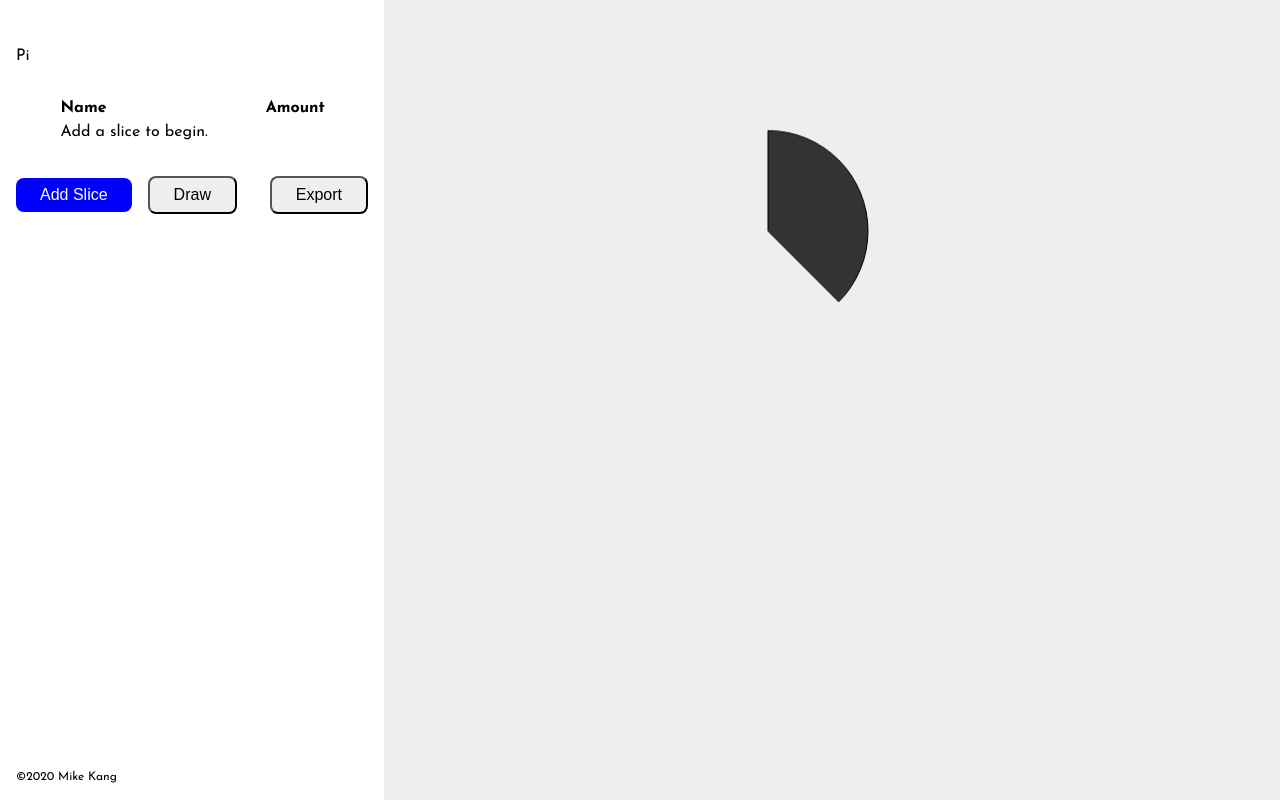
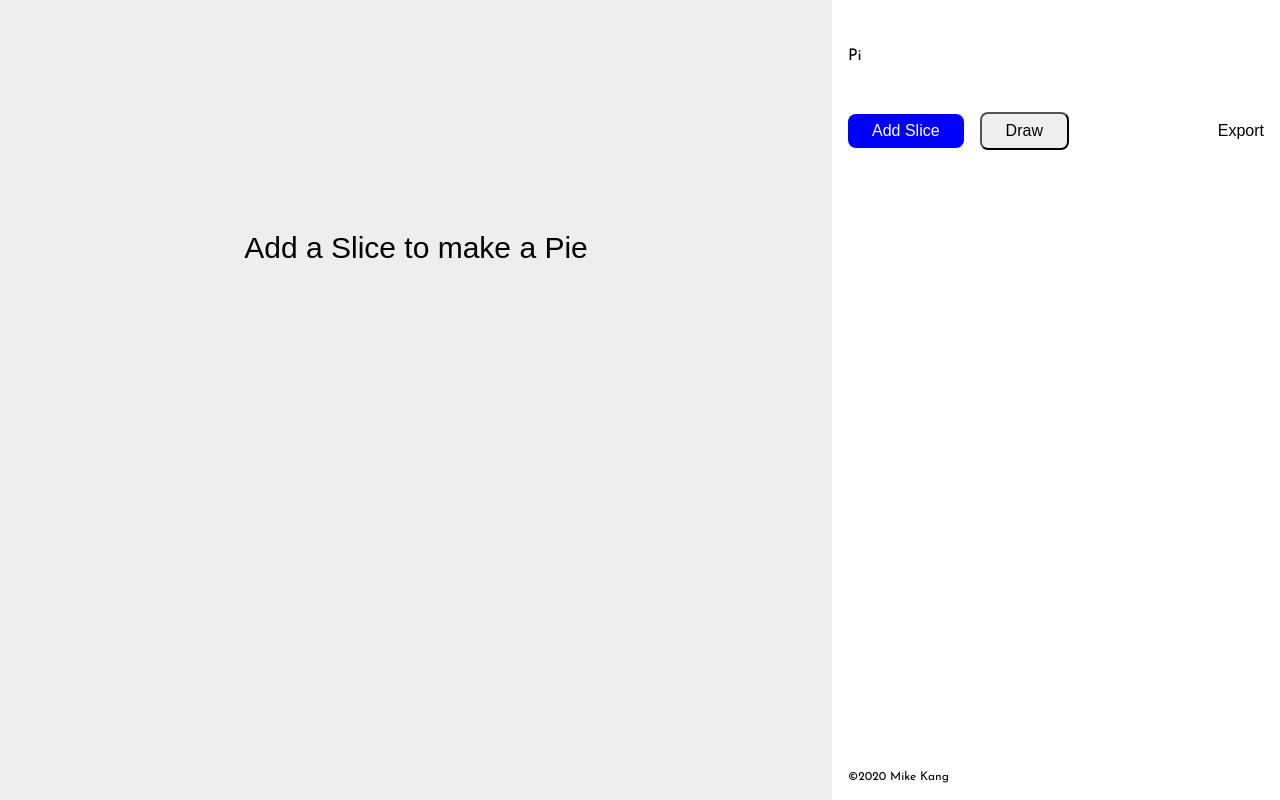
Before and after one commit to mkangjazz/pi, a React (Create React App) app: page / in a window 1280 px wide. Built offline with nearby package versions, Linux system fonts and the light colour scheme.

Commit message:
reverse layout, empty data logic, autofocus

```diff
--- a/src/App.js
+++ b/src/App.js
@@ -4,7 +4,6 @@ import './css/App.css';
 import React, {useEffect, useState} from 'react';
 
 import AddItem from './components/AddItem';
-import NoItems from './components/NoItems';
 import Item from './components/Item';
 import PI from './components/PI';
 import Export from './components/Export';
@@ -52,7 +51,6 @@ function App() {
 
       for (let i = 0; i < uID; i++) {
         if (hiddenItems.indexOf(`idx-${i}`) !== -1) {
-          console.log('hidden');
           continue;
         }
 
@@ -88,11 +86,20 @@ function App() {
   return (
     <div className="App">
       <main>
+        <section className="mainbar">
+          <figure>
+            <PI
+              canvasData={canvasData}
+              canvasRef={canvasRef}
+            />
+          </figure>
+        </section>
         <section className="sidebar">
           <form onSubmit={handleSubmit}>
             <h1>
               <span>Pi</span>
             </h1>
+            {items.length > 0 ?
               <table>
                 <thead>
                   <tr>
@@ -102,9 +109,11 @@ function App() {
                   </tr>
                 </thead>
                 <tbody>
-                {items.length > 0 ? items.map((item, index) => item) : <NoItems />}
+                  {items.map((item, index) => item)}
                 </tbody>
               </table>
+              : null
+            }
             <div className="actions">
               <AddItem
                 setInputRefs={setInputRefs}
@@ -129,13 +138,6 @@ function App() {
             <p><small>&copy;{new Date().getFullYear()} Mike Kang</small></p>
           </footer>
         </section>
-        <section className="mainbar">
-          <figure>
-            <PI
-              canvasRef={canvasRef}
-            />
-          </figure>
-        </section>
       </main>
     </div>
   );
--- a/src/components/Export.js
+++ b/src/components/Export.js
@@ -21,7 +21,7 @@ export default function Export(props) {
 
   return (
     <button
-      className="button export-as-image"
+      className="button button-link export-as-image"
       onClick={exportImage}
 //      disabled={canvasData ? false : true}
       type="button"
--- a/src/components/Item.js
+++ b/src/components/Item.js
@@ -6,6 +6,7 @@ export default function Item(props) {
 
   const setNameRef = (elem) => {
     nameRef = elem;
+    nameRef.focus();
   }
 
   const setAmountRef = (elem) => {
--- a/src/components/NoItems.js
+++ /dev/null
@@ -1,8 +0,0 @@
-export default function NoItems() {
-  return (
-    <tr>
-      <td></td>
-      <td colSpan="2">Add a slice to begin.</td>
-    </tr>
-  );
-}
--- a/src/components/PI.js
+++ b/src/components/PI.js
@@ -1,9 +1,13 @@
 import setupCanvas from '../js/setupCanvas';
+import drawSegment from '../js/drawSegment';
+import drawEmptyMessage from '../js/drawEmptyMessage';
 
 import React, {useState, useEffect, useRef, useLayoutEffect} from 'react';
 
 export default function Pi(props) {
   const canvasRef = props.canvasRef;
+
+  console.log('canvas props', props.canvasData);
 
   useLayoutEffect(function() {
     const canvas = canvasRef.current;
@@ -15,39 +19,12 @@ export default function Pi(props) {
 
   useEffect(() => {
     const canvas = canvasRef.current;
-    const context = canvas.getContext('2d');
-    const parentRect = canvas.parentElement.getBoundingClientRect();
+    const pRect = canvas.parentElement.getBoundingClientRect();
 
-    const centerX = parentRect.width / 2;
-    const centerY = parentRect.height / 2;
-
-    context.clearRect(0, 0, parentRect.width, parentRect.height);
-
-    context.fillStyle = '#333333';
-//    context.textAlign = "center";
-//    context.textBaseline = "middle";
-//    context.font = '50px sans-serif';
-//    context.fillText('PI Life', centerX, centerY);
-
-    // need to define colors, too, maybe analogous shades?
-    // based on number of shapes?
-
-    const radius = 100;
-
-    function drawSegment() {
-      context.save();
-      context.beginPath();
-      context.moveTo(centerX, centerY);
-      context.lineTo(centerX, centerY - radius);
-      context.arc(centerX, centerY, radius, -Math.PI / 2, 1/4 * Math.PI, false);
-      context.closePath();
-      context.fill();
-      context.stroke();
-      context.restore();
-    }
-
-    drawSegment();
-  }, []);
+    props.canvasData.length > 0 ? drawSegment(canvas, pRect) : drawEmptyMessage(canvas, pRect);
+  }, [
+    [props]
+  ]);
 
   return (
     <canvas
--- a/src/css/App.css
+++ b/src/css/App.css
@@ -57,13 +57,15 @@ main {
 
 .sidebar {
   background-color: #fff;
+  margin-left: auto;
   position: relative;
-  width: 30%;
+  width: 35%;
 }
 
 .mainbar {
+  margin-right: auto;
   position: relative;
-  width: 60%;
+  width: 65%;
 }
 
 .mainbar figure {
@@ -98,6 +100,13 @@ form {
   font-size: 1em;
   padding: .5em 1.5em;
   text-decoration: none;
+}
+
+.button-link {
+  background: transparent;
+  border: none;
+  padding-left: 0;
+  padding-right: 0;
 }
 
 .button + .button {
--- /dev/null
+++ b/src/js/drawEmptyMessage.js
@@ -0,0 +1,11 @@
+export default function drawEmptyMessage(canvas, rect) {
+  const context = canvas.getContext('2d');
+
+  context.save();
+  context.clearRect(0, 0, rect.width, rect.height);
+  context.textAlign = "center";
+  context.textBaseline = "middle";
+  context.font = '30px sans-serif';
+  context.fillText('Add a Slice to make a Pie', rect.width / 2, rect.height / 2);
+  context.restore();
+}
--- /dev/null
+++ b/src/js/drawSegment.js
@@ -0,0 +1,29 @@
+export default function drawSegment(canvas, rect) {
+  const context = canvas.getContext('2d');
+  const radius = 100;
+
+// stuff to draw?
+// for each {} in props.canvasData
+// draw a slice of pie
+
+// part : total determines what?
+// angle? size of slice?
+
+// color/shade of slice? depend on amount?
+
+  context.save();
+
+  context.clearRect(0, 0, rect.width, rect.height);
+
+  context.beginPath();
+  context.moveTo(rect.width / 2, rect.height / 2);
+  context.lineTo(rect.width / 2, rect.height / 2 - radius);
+  context.arc(rect.width / 2, rect.height / 2, radius, -Math.PI / 2, 1/4 * Math.PI, false);
+  context.closePath();
+
+  context.fillStyle = '#333333';
+  context.fill();
+  context.stroke();
+
+  context.restore();
+}
```
Also changed, not shown: 1 other file (tests, documents, lock files or other folders). Lines whose indentation alone changed are shown as unchanged.
